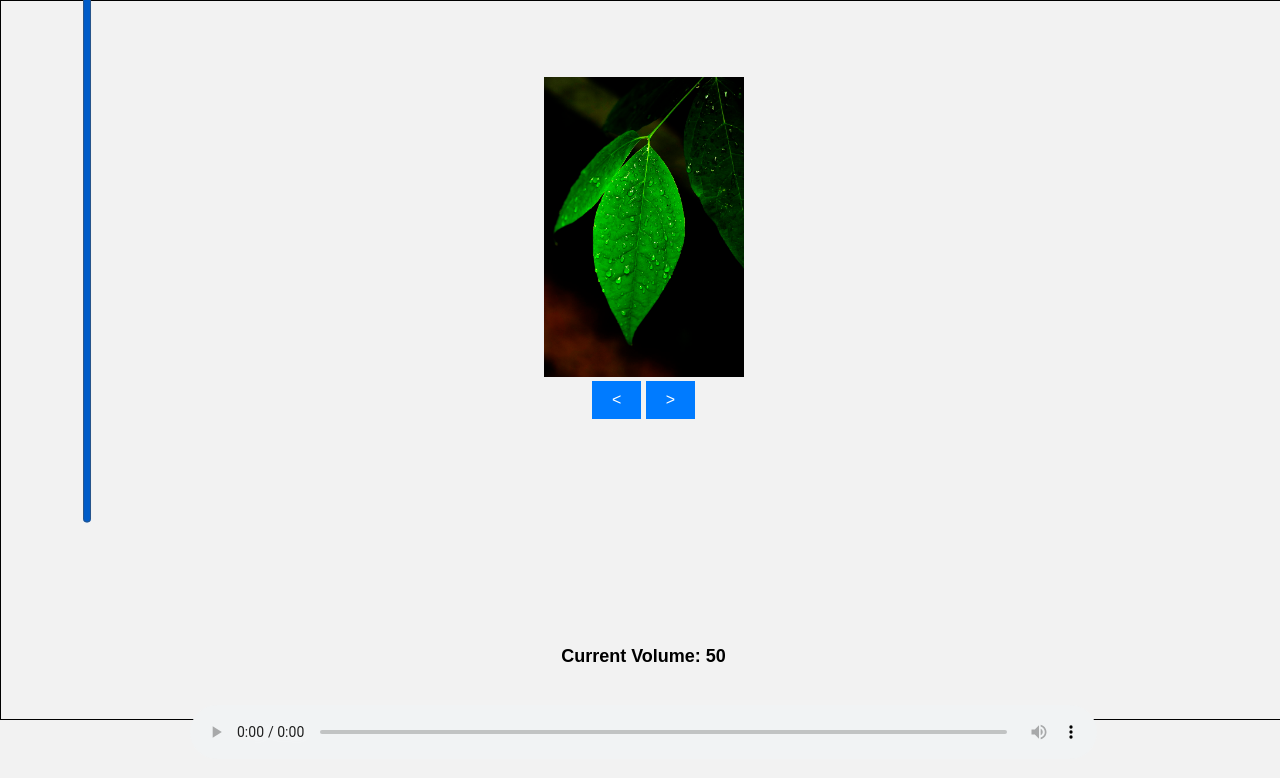
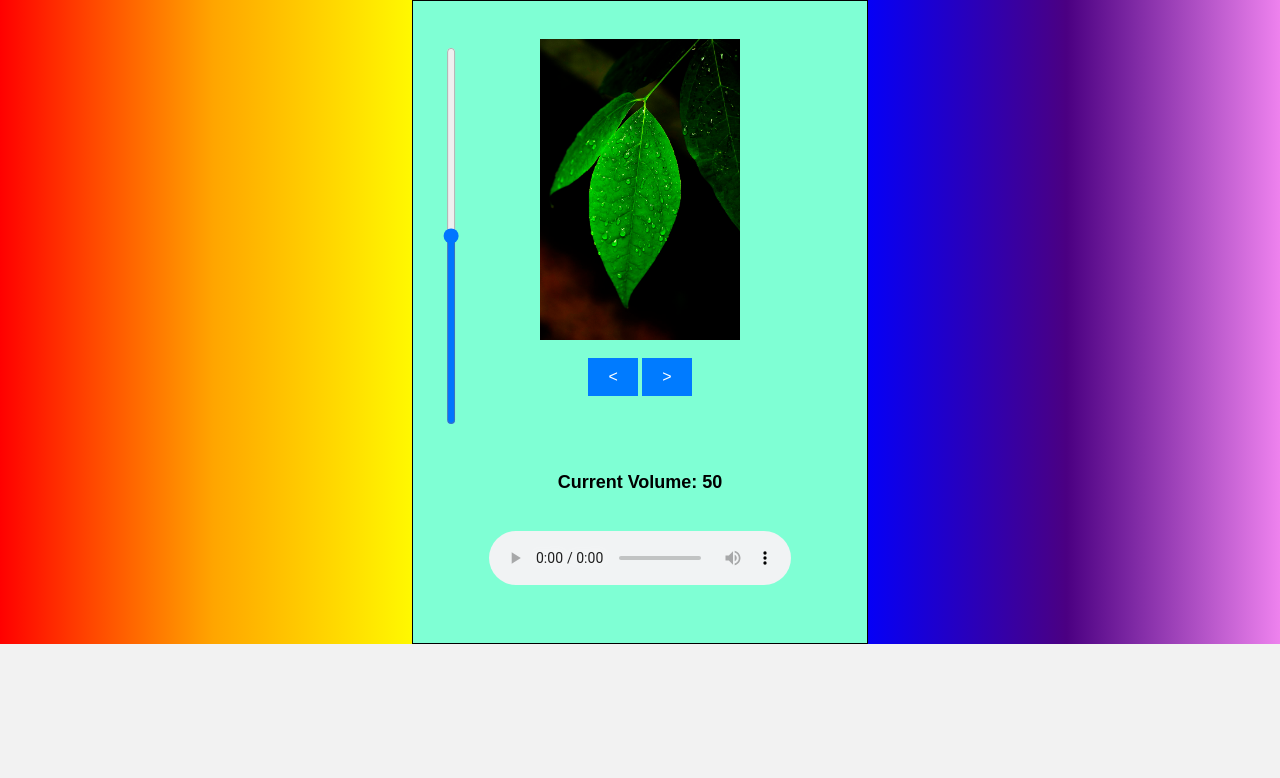
Before and after one commit to TarunRaghav3699/sound_controller, a Flask app: page / in a window 1280 px wide. Shown: the top 778 px of the page. Run offline with Flask 3, Linux system fonts and the light colour scheme.

Commit message:
change some css ,align the item in right position

```diff
--- a/templates/index.html
+++ b/templates/index.html
@@ -54,16 +54,20 @@
 
         /* Center elements on the page */
         .container {
-            /*display: flex;
+            display: flex;
             flex-direction: column;
-            justify-content: center;*/
+            justify-content: center;
             align-items: center;
             height: 15cm;
-            width: 30cm;
+            width: 10cm;
             border: 1px solid black;
             margin: auto;
-            padding: 2cm;
+            padding: 1cm;
+            background-color: aquamarine;
 
+        }
+        .color {
+  background-image: linear-gradient(to right, red,orange,yellow,green,blue,indigo,violet);
 }
 
 
@@ -71,7 +75,7 @@
         input[type="range"] {
             width: 100%;
             /* Set the width to 100% to stretch it horizontally */
-            height: 5cm;
+            height: 1cm;
             margin: 10px;
             transform: rotate(270deg);
             /* Rotate it 270 degrees to make it horizontal */
@@ -79,13 +83,14 @@
             /* Set the rotation origin to the left (start) */
         }
 
-        .prev-next{
+        .prev-next {
             align-items: baseline;
         }
     </style>
 </head>
 
 <body>
+    <div class="color">
         <div class="container">
             <img src="static\leaf image.jpg" alt="Your Image Alt Text"><br>
             <div class="prev-next">
@@ -103,7 +108,7 @@
                 Your browser does not support the audio element.
             </audio>
 
-
+        </div>
     </div>
 
     <script>
```
Lines whose indentation alone changed are shown as unchanged.
